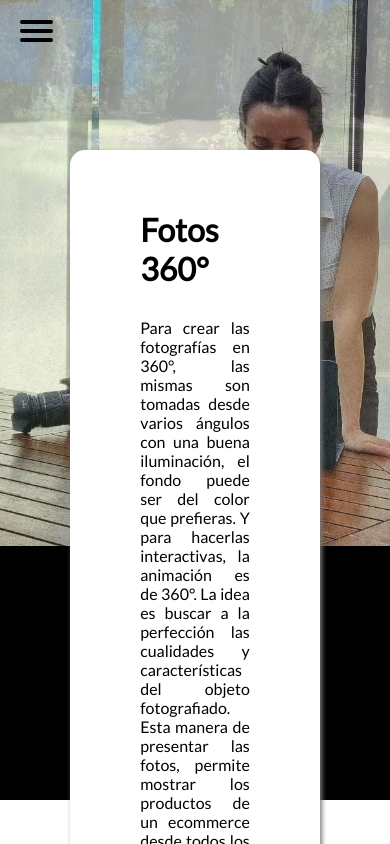
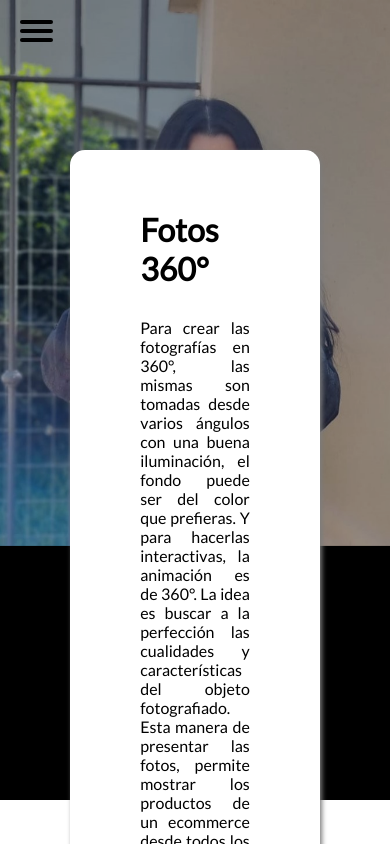
Before and after one commit to SRivarola/Serrano360, a React (Create React App) app: page /fotos360 in a window 390 px wide. Shown: the top 844 px of the page. Built offline with nearby package versions, Linux system fonts and the light colour scheme.

Commit message:
corrigiendo algunos errores

```diff
--- a/src/Pages/Principal/Principal.js
+++ b/src/Pages/Principal/Principal.js
@@ -8,9 +8,9 @@ export default function Principal() {
   return (
     <section className='fixed'>
     <div className='containerBackground grid'>
-        <img src={img1} alt='foto de portada'/>
-        <img src={img2} alt='foto de portada'/>
-        <img src={img3} alt='foto de portada'/>
+        <img className='img1' src={img1} alt='foto de portada'/>
+        <img className='img2' src={img2} alt='foto de portada'/>
+        <img className='img3' src={img3} alt='foto de portada'/>
     </div>
     </section>
   )
--- a/src/Pages/Principal/Principal.scss
+++ b/src/Pages/Principal/Principal.scss
@@ -30,7 +30,7 @@
         }
         .img1{
             width: 100vw;
-            animation-duration: 28s;
+            animation-duration: 25s;
             animation-name: imagen1;
             animation-iteration-count: infinite;
             animation-timing-function: linear;
```
